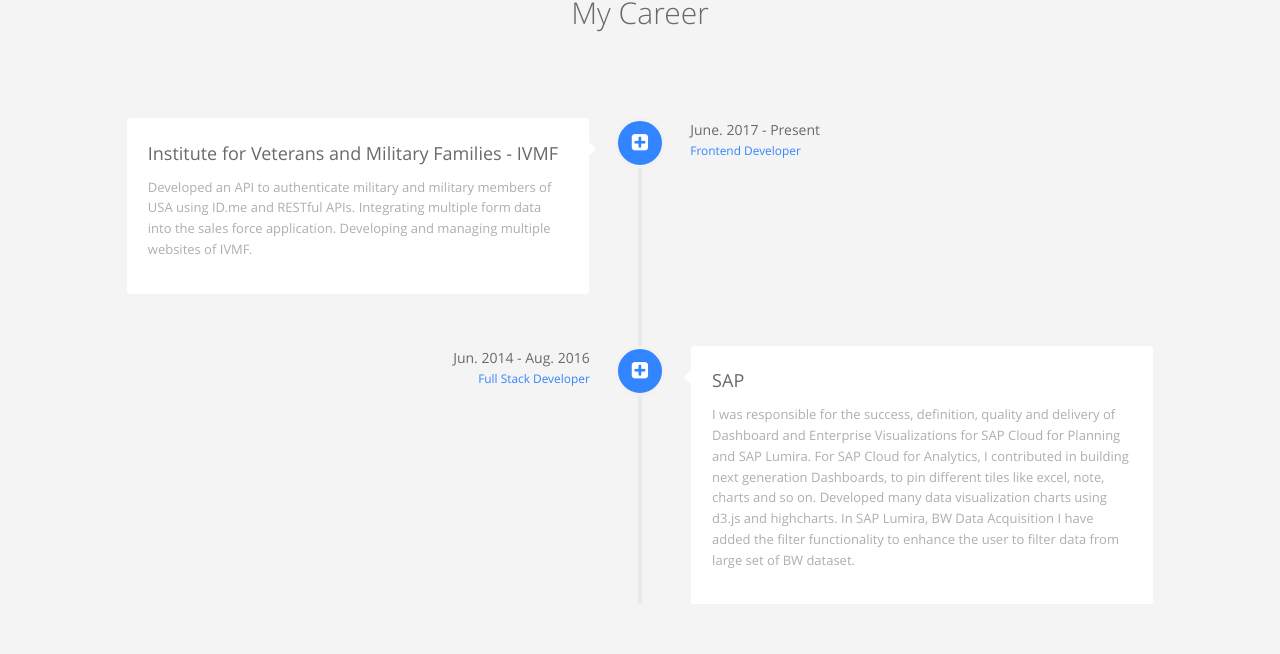
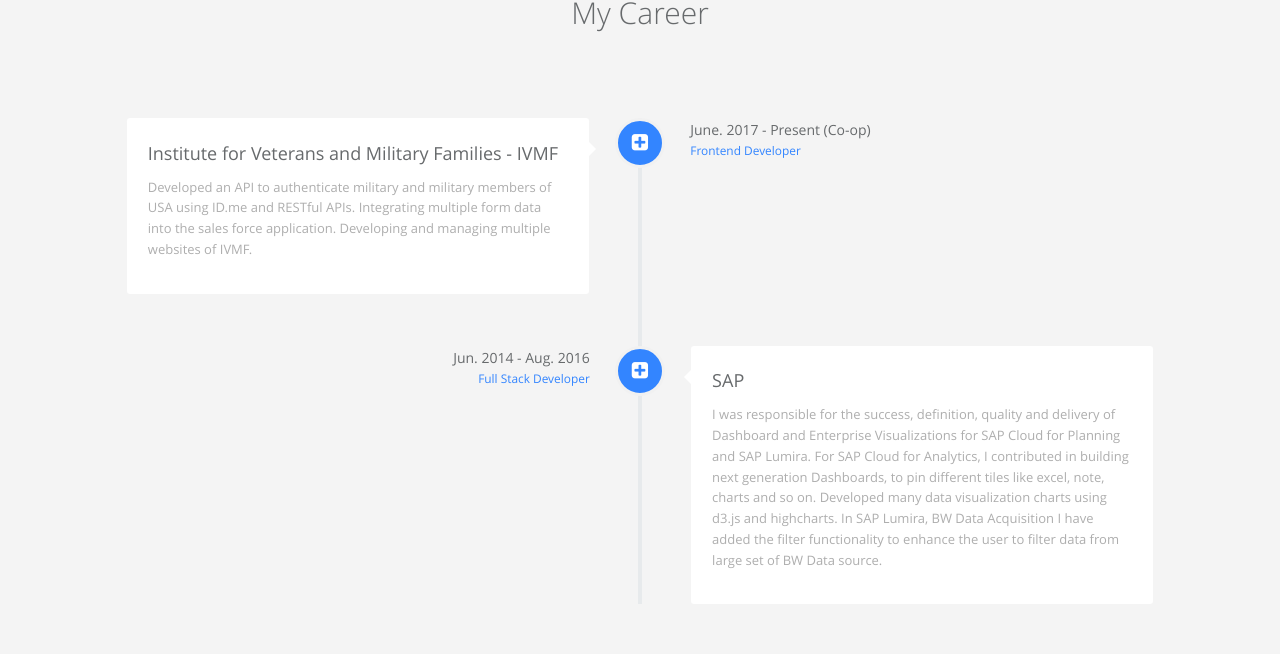
Before and after one commit to hithaishy/hithaishy, a Jekyll site: the page built from index.html, in a window 1280 px wide and 900 px high, scrolled down 858 px. Shown: the part 140-794 px from the top of the window. Built offline with Jekyll 4.4.1, drawn with Linux system fonts in a browser that asks for light colours.

Commit message:
job description

```diff
--- a/_data/index/careers.yml
+++ b/_data/index/careers.yml
@@ -11,7 +11,7 @@
 
     i18n: company_a_desc
   date:
-    detail: June. 2017 - Present
+    detail: June. 2017 - Present (Co-op)
     i18n: company_a_date
   job:
     detail: Frontend Developer
@@ -25,7 +25,7 @@
     detail: I was responsible for the success, definition, quality and delivery of Dashboard and Enterprise Visualizations for SAP Cloud for Planning and SAP Lumira.
             For SAP Cloud for Analytics, I contributed in building next generation Dashboards, to pin different tiles like excel, note, charts and so on.
             Developed many data visualization charts using d3.js and highcharts.
-            In SAP Lumira, BW Data Acquisition I have added the filter functionality to enhance the user to filter data from large set of BW dataset.
+            In SAP Lumira, BW Data Acquisition I have added the filter functionality to enhance the user to filter data from large set of BW Data source.
     i18n: company_b_desc
   date:
     detail: Jun. 2014 - Aug. 2016
```
